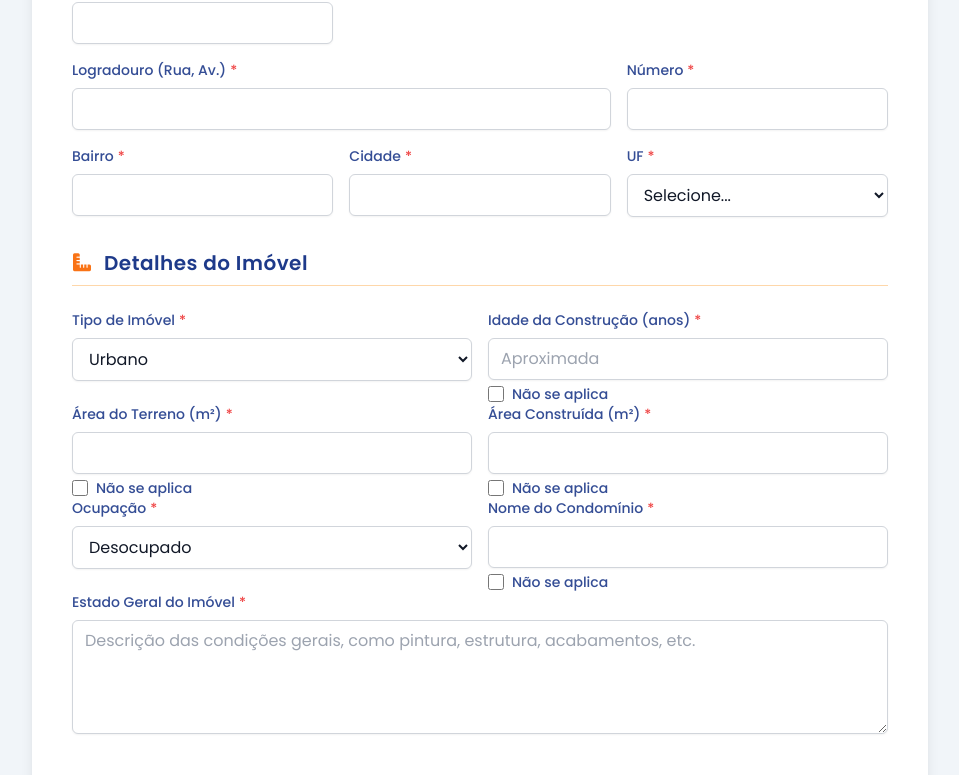
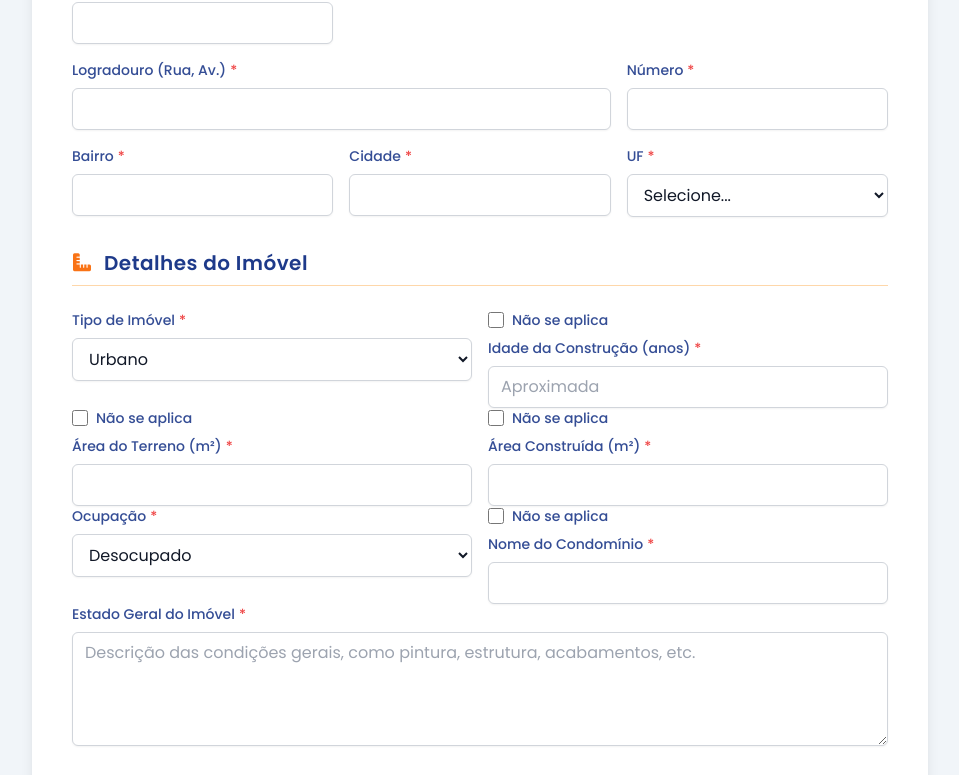
Before and after one commit to fabricadesaas-prog/Formulario_Quality, a React (Vite) app: page / in a window 1280 px wide. Shown: the part 565-1340 px from the top of the page, without its empty margins (160-1119 px from the left). Built offline with nearby package versions, Linux system fonts and the light colour scheme.

Commit message:
v 2.3
Melhorar alguns elementos gráfico e retirado as opção do tipo de imóvel de terreno e comercial

```diff
--- a/components/PropertyForm.tsx
+++ b/components/PropertyForm.tsx
@@ -20,10 +20,22 @@ const PropertyForm: React.FC = () => {
   const [isConstructionAgeNA, setIsConstructionAgeNA] = useState(false);
   const [isCondoNA, setIsCondoNA] = useState(false);
 
-  const handleNAChange = (setter: React.Dispatch<React.SetStateAction<boolean>>, field: keyof typeof formData, e: React.ChangeEvent<HTMLInputElement>) => {
+  const handleNAChange = (setter: React.Dispatch<React.SetStateAction<boolean>>, field: 'land_area_m2' | 'built_area_m2' | 'construction_age_years' | 'condominium', e: React.ChangeEvent<HTMLInputElement>) => {
     const isChecked = e.target.checked;
     setter(isChecked);
-    updateField(field, isChecked ? null : '');
+
+    if (isChecked) {
+      updateField(field, null);
+      return;
+    }
+
+    // When unchecked, reset to a default "empty" state.
+    if (field === 'condominium') {
+      updateField(field, '');
+    } else {
+      // For number fields, reset to null, which the input will show as empty.
+      updateField(field, null);
+    }
   };
 
   const handleWhatsappChange = (e: React.ChangeEvent<HTMLInputElement>) => {
@@ -212,7 +224,7 @@ const PropertyForm: React.FC = () => {
       <FormSection title="Detalhes do Imóvel" icon="fa-ruler-combined">
         <div className="grid grid-cols-1 md:grid-cols-2 gap-4">
             <SelectField id="property_type" label="Tipo de Imóvel" value={formData.property_type} onChange={(e) => updateField('property_type', e.target.value)} options={PROPERTY_TYPE_OPTIONS} required/>
-            <div>
+            <div className="flex flex-col-reverse">
                 <InputField
                     id="construction_age_years"
                     label="Idade da Construção (anos)"
@@ -223,7 +235,7 @@ const PropertyForm: React.FC = () => {
                     required={!isConstructionAgeNA}
                     disabled={isConstructionAgeNA}
                 />
-                <div className="flex items-center mt-1">
+                <div className="flex items-center mb-2">
                     <input
                         id="construction_age_na"
                         type="checkbox"
@@ -236,20 +248,20 @@ const PropertyForm: React.FC = () => {
             </div>
         </div>
         <div className="grid grid-cols-1 md:grid-cols-2 gap-4">
-            <div>
+            <div className="flex flex-col-reverse">
                 <InputField id="land_area_m2" label="Área do Terreno (m²)" type="number" value={formData.land_area_m2?.toString() || ''} onChange={(e) => updateField('land_area_m2', e.target.value ? parseFloat(e.target.value) : null)} required={!isLandAreaNA} disabled={isLandAreaNA} />
-                <div className="flex items-center mt-1"><input id="land_area_na" type="checkbox" checked={isLandAreaNA} onChange={(e) => handleNAChange(setIsLandAreaNA, 'land_area_m2', e)} className="h-4 w-4 rounded border-gray-300 text-orange-600 focus:ring-orange-500" /><label htmlFor="land_area_na" className="ml-2 text-sm font-medium text-blue-900/90">Não se aplica</label></div>
+                <div className="flex items-center mb-2"><input id="land_area_na" type="checkbox" checked={isLandAreaNA} onChange={(e) => handleNAChange(setIsLandAreaNA, 'land_area_m2', e)} className="h-4 w-4 rounded border-gray-300 text-orange-600 focus:ring-orange-500" /><label htmlFor="land_area_na" className="ml-2 text-sm font-medium text-blue-900/90">Não se aplica</label></div>
             </div>
-            <div>
+            <div className="flex flex-col-reverse">
                 <InputField id="built_area_m2" label="Área Construída (m²)" type="number" value={formData.built_area_m2?.toString() || ''} onChange={(e) => updateField('built_area_m2', e.target.value ? parseFloat(e.target.value) : null)} required={!isBuiltAreaNA} disabled={isBuiltAreaNA} />
-                <div className="flex items-center mt-1"><input id="built_area_na" type="checkbox" checked={isBuiltAreaNA} onChange={(e) => handleNAChange(setIsBuiltAreaNA, 'built_area_m2', e)} className="h-4 w-4 rounded border-gray-300 text-orange-600 focus:ring-orange-500" /><label htmlFor="built_area_na" className="ml-2 text-sm font-medium text-blue-900/90">Não se aplica</label></div>
+                <div className="flex items-center mb-2"><input id="built_area_na" type="checkbox" checked={isBuiltAreaNA} onChange={(e) => handleNAChange(setIsBuiltAreaNA, 'built_area_m2', e)} className="h-4 w-4 rounded border-gray-300 text-orange-600 focus:ring-orange-500" /><label htmlFor="built_area_na" className="ml-2 text-sm font-medium text-blue-900/90">Não se aplica</label></div>
             </div>
         </div>
         <div className="grid grid-cols-1 md:grid-cols-2 gap-4">
             <SelectField id="occupancy" label="Ocupação" value={formData.occupancy} onChange={(e) => updateField('occupancy', e.target.value)} options={OCCUPANCY_OPTIONS} required />
-            <div>
-                <InputField id="condominium" label="Nome do Condomínio" value={isCondoNA ? '' : formData.condominium} onChange={(e) => updateField('condominium', e.target.value)} required={!isCondoNA} disabled={isCondoNA} />
-                <div className="flex items-center mt-1"><input id="condo_na" type="checkbox" checked={isCondoNA} onChange={(e) => handleNAChange(setIsCondoNA, 'condominium', e)} className="h-4 w-4 rounded border-gray-300 text-orange-600 focus:ring-orange-500" /><label htmlFor="condo_na" className="ml-2 text-sm font-medium text-blue-900/90">Não se aplica</label></div>
+            <div className="flex flex-col-reverse">
+                <InputField id="condominium" label="Nome do Condomínio" value={isCondoNA ? '' : formData.condominium ?? ''} onChange={(e) => updateField('condominium', e.target.value)} required={!isCondoNA} disabled={isCondoNA} />
+                <div className="flex items-center mb-2"><input id="condo_na" type="checkbox" checked={isCondoNA} onChange={(e) => handleNAChange(setIsCondoNA, 'condominium', e)} className="h-4 w-4 rounded border-gray-300 text-orange-600 focus:ring-orange-500" /><label htmlFor="condo_na" className="ml-2 text-sm font-medium text-blue-900/90">Não se aplica</label></div>
             </div>
         </div>
         <TextareaField id="condition_description" label="Estado Geral do Imóvel" value={formData.condition_description} onChange={(e) => updateField('condition_description', e.target.value)} placeholder="Descrição das condições gerais, como pintura, estrutura, acabamentos, etc." required />
--- a/constants.ts
+++ b/constants.ts
@@ -10,9 +10,6 @@ export const REQUESTER_ROLE_OPTIONS = [
 export const PROPERTY_TYPE_OPTIONS = [
   { value: PropertyType.URBANO, label: 'Urbano' },
   { value: PropertyType.RURAL, label: 'Rural' },
-  { value: PropertyType.COMERCIAL, label: 'Comercial' },
-  { value: PropertyType.TERRENO, label: 'Terreno' },
-  { value: PropertyType.MISTO, label: 'Misto' },
 ];
 
 export const OBJECTIVE_OPTIONS = [
--- a/services/supabaseClient.ts
+++ b/services/supabaseClient.ts
@@ -1,3 +1,4 @@
+
 import { createClient } from '@supabase/supabase-js';
 import { PropertyData, Objective, Occupancy, PropertyType, RequesterRole } from '../types';
 
@@ -29,8 +30,14 @@ type PropertyEvaluationInsert = {
   objective: Objective;
   photos: string[];
   occupancy: Occupancy;
-  condominium: string;
+  condominium: string | null;
   additional_details: string;
+};
+
+// This represents the shape of a row from the database, including auto-generated columns
+type PropertyEvaluationRow = PropertyEvaluationInsert & {
+  id: number;
+  created_at: string;
 };
 
 // Define the database schema for Supabase client
@@ -38,7 +45,7 @@ export type Database = {
   public: {
     Tables: {
       property_evaluations: {
-        Row: PropertyEvaluationInsert;
+        Row: PropertyEvaluationRow; // Use the more specific Row type
         Insert: PropertyEvaluationInsert;
         Update: Partial<PropertyEvaluationInsert>;
       };
--- a/types.ts
+++ b/types.ts
@@ -1,4 +1,3 @@
-
 export enum RequesterRole {
   PROPRIETARIO = 'proprietario',
   CORRETOR_CNAI = 'corretor_cnai',
@@ -9,9 +8,6 @@ export enum RequesterRole {
 export enum PropertyType {
   URBANO = 'urbano',
   RURAL = 'rural',
-  COMERCIAL = 'comercial',
-  TERRENO = 'terreno',
-  MISTO = 'misto',
 }
 
 export enum Objective {
@@ -49,6 +45,6 @@ export interface PropertyData {
   photos: string[];
   document_files: string[];
   occupancy: Occupancy;
-  condominium: string;
+  condominium: string | null;
   additional_details: string;
 }
```
